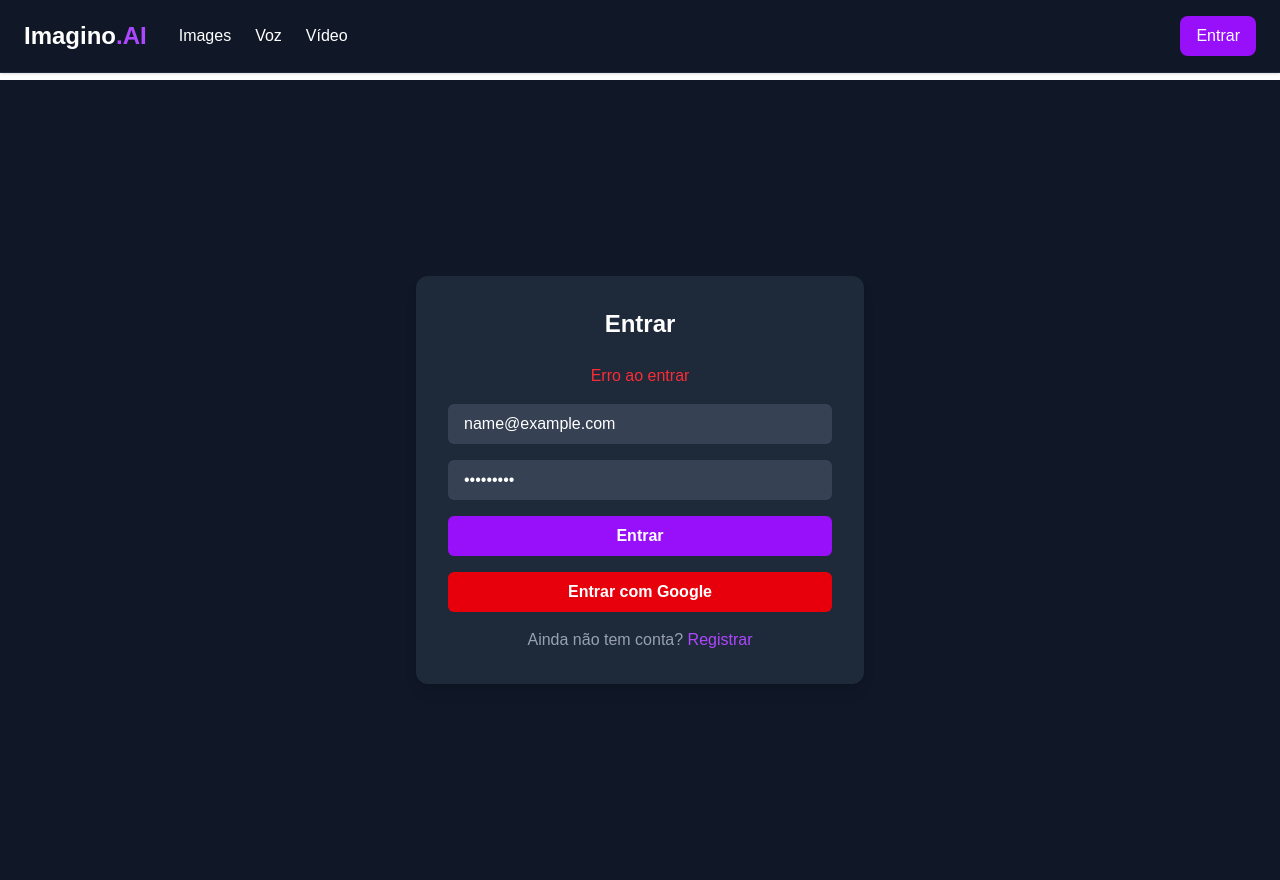
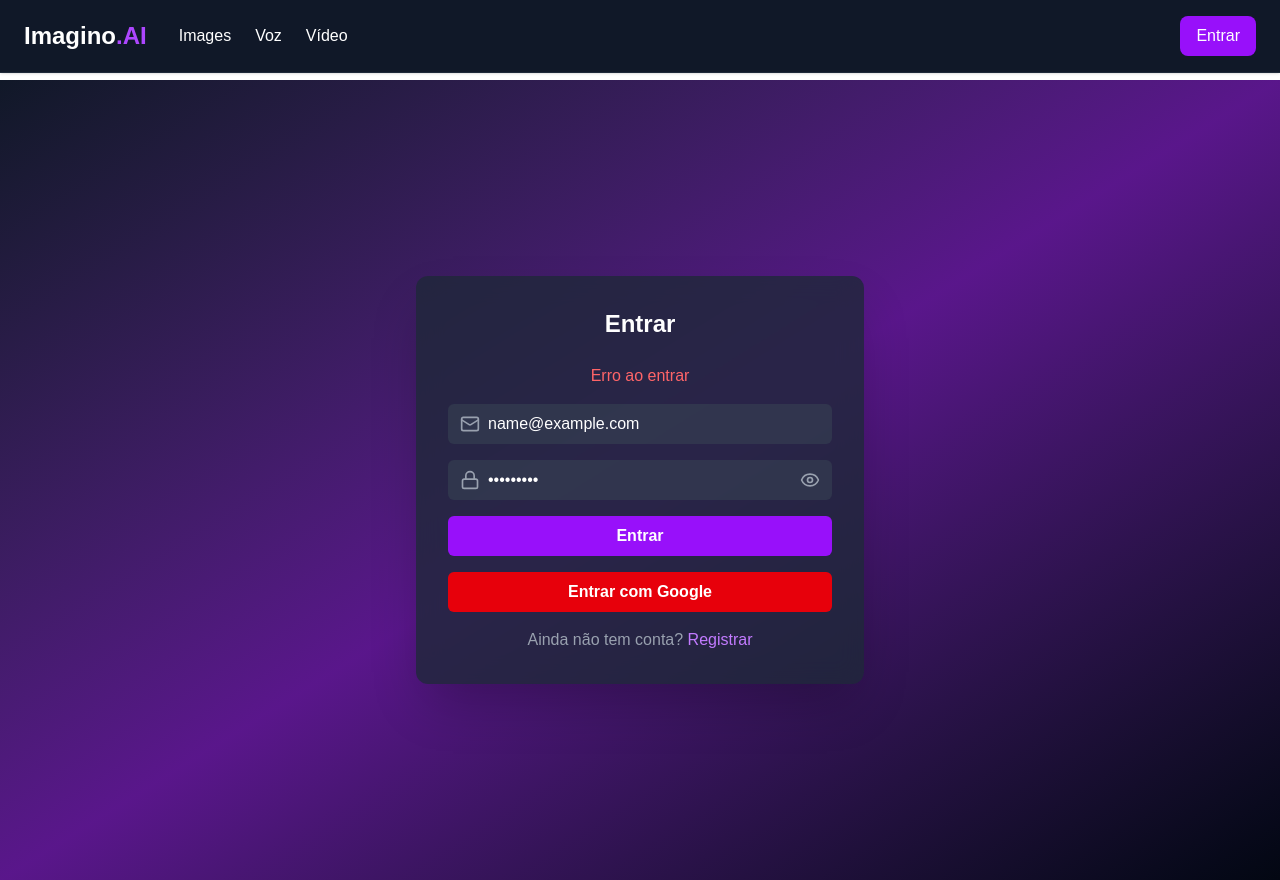
Before and after one commit to danitest45/imagino-front, a Next.js app: page /login in a window 1280 px wide. Both pictures are taken after typing "name@example.com", "Sample123" into the empty fields and a click on the button "Entrar". Built offline with nearby package versions, Linux system fonts and the light colour scheme; no server answers.

Commit message:
feat: improve login screen styling

```diff
--- a/src/app/login/page.tsx
+++ b/src/app/login/page.tsx
@@ -1,19 +1,19 @@
 'use client';
 
-import { useState } from 'react';
+import { useState, useContext } from 'react';
 import { useRouter } from 'next/navigation';
 import Link from 'next/link';
 import { loginUser } from '../../lib/api';
-import { useContext } from 'react';
 import { AuthContext } from '../../context/AuthContext';
+import { Mail, Lock, Eye, EyeOff } from 'lucide-react';
 
 export default function LoginPage() {
   const [email, setEmail] = useState('');
   const [password, setPassword] = useState('');
   const [error, setError] = useState('');
+  const [showPassword, setShowPassword] = useState(false);
   const router = useRouter();
   const auth = useContext(AuthContext);
-
 
   const handleSubmit = async (e: React.FormEvent) => {
     e.preventDefault();
@@ -43,34 +43,45 @@ export default function LoginPage() {
   };
 
   return (
-    <div className="min-h-screen flex items-center justify-center bg-gray-900 px-4 py-8">
-      <div className="bg-gray-800 p-8 rounded-xl shadow-lg w-full max-w-md">
-        <h1 className="text-2xl font-bold text-center text-white mb-6">
-          Entrar
-        </h1>
+    <div className="min-h-screen flex items-center justify-center bg-gradient-to-br from-gray-900 via-purple-900 to-gray-950 px-4 py-8">
+      <div className="w-full max-w-md p-8 rounded-xl bg-gray-800/80 backdrop-blur-md shadow-2xl">
+        <h1 className="text-2xl font-bold text-center text-white mb-6">Entrar</h1>
 
-        {error && <p className="text-red-500 mb-4 text-center">{error}</p>}
+        {error && <p className="text-red-400 mb-4 text-center">{error}</p>}
 
         <form onSubmit={handleSubmit} className="space-y-4">
+          <div className="relative">
+            <Mail className="absolute left-3 top-1/2 -translate-y-1/2 text-gray-400" size={20} />
             <input
               type="email"
               value={email}
               onChange={e => setEmail(e.target.value)}
               placeholder="Email"
-            className="w-full px-4 py-2 rounded-md bg-gray-700 text-white placeholder-gray-400 focus:outline-none"
+              className="w-full pl-10 pr-4 py-2 rounded-md bg-gray-700/60 text-white placeholder-gray-400 focus:outline-none focus:ring-2 focus:ring-purple-500"
               required
             />
+          </div>
+          <div className="relative">
+            <Lock className="absolute left-3 top-1/2 -translate-y-1/2 text-gray-400" size={20} />
             <input
-            type="password"
+              type={showPassword ? 'text' : 'password'}
               value={password}
               onChange={e => setPassword(e.target.value)}
               placeholder="Senha"
-            className="w-full px-4 py-2 rounded-md bg-gray-700 text-white placeholder-gray-400 focus:outline-none"
+              className="w-full pl-10 pr-10 py-2 rounded-md bg-gray-700/60 text-white placeholder-gray-400 focus:outline-none focus:ring-2 focus:ring-purple-500"
               required
             />
             <button
+              type="button"
+              onClick={() => setShowPassword(s => !s)}
+              className="absolute right-3 top-1/2 -translate-y-1/2 text-gray-400 hover:text-gray-200"
+            >
+              {showPassword ? <EyeOff size={20} /> : <Eye size={20} />}
+            </button>
+          </div>
+          <button
             type="submit"
-            className="w-full py-2 rounded-md bg-purple-600 hover:bg-purple-700 text-white font-semibold"
+            className="w-full py-2 rounded-md bg-purple-600 hover:bg-purple-700 text-white font-semibold transition-colors"
           >
             Entrar
           </button>
@@ -78,14 +89,14 @@ export default function LoginPage() {
 
         <button
           onClick={handleGoogleLogin}
-          className="mt-4 w-full py-2 rounded-md bg-red-600 hover:bg-red-700 text-white font-semibold"
+          className="mt-4 w-full py-2 rounded-md bg-red-600 hover:bg-red-700 text-white font-semibold transition-colors"
         >
           Entrar com Google
         </button>
 
         <p className="mt-4 text-center text-gray-400">
           Ainda não tem conta?{' '}
-          <Link href="/register" className="text-purple-500 hover:underline">
+          <Link href="/register" className="text-purple-400 hover:underline">
             Registrar
           </Link>
         </p>
```
Lines whose indentation alone changed are shown as unchanged.
